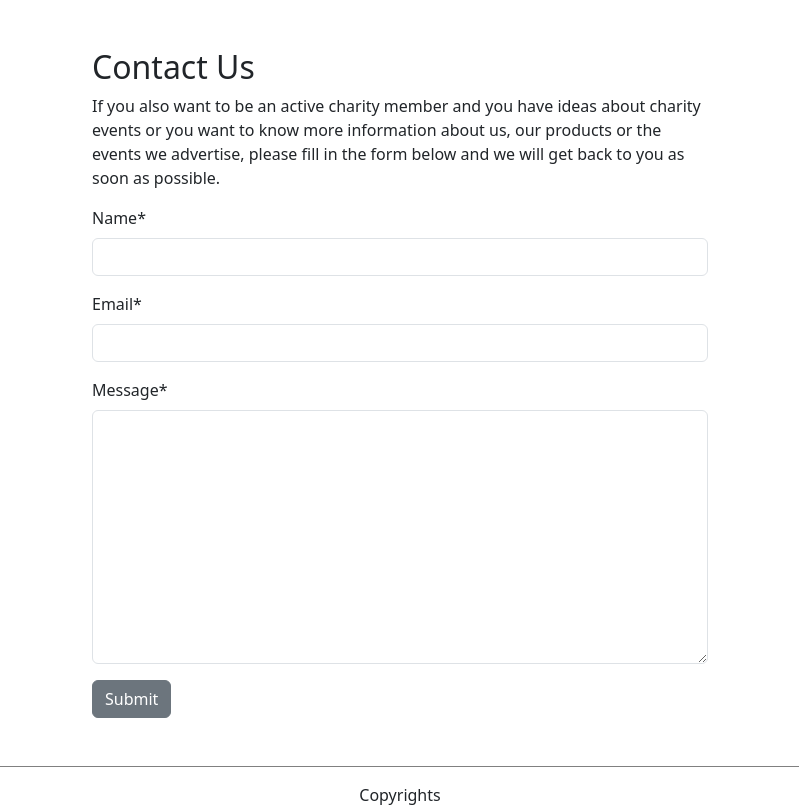
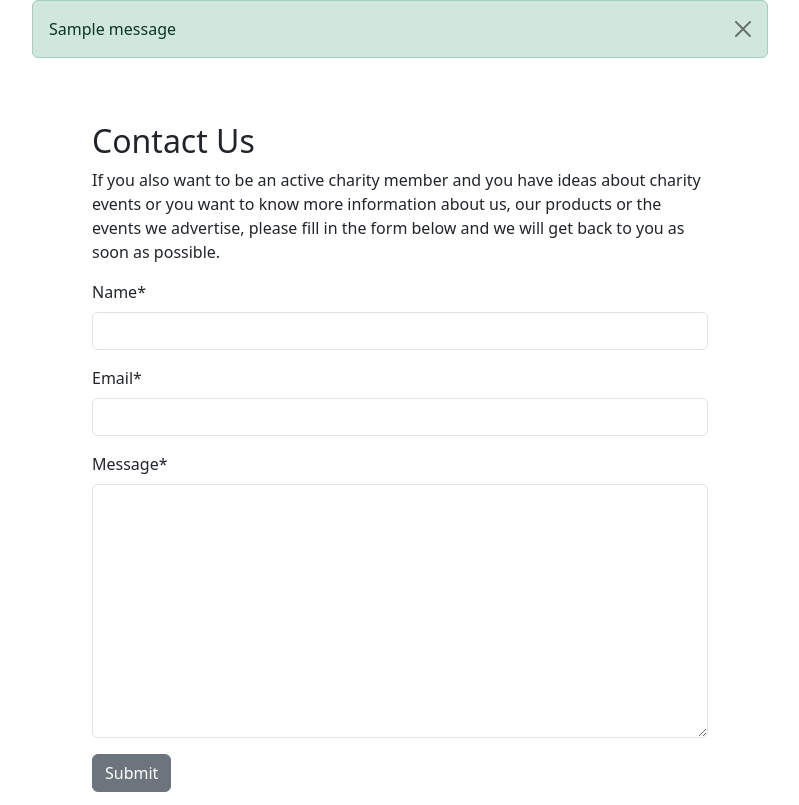
Before and after one commit to parides55/charity_shop, a Django app: page /our-story/contact-us/ in a window 1280 px wide. Shown: the part 73-878 px from the top of the page, without its empty margins (240-1039 px from the left). Run offline with Django 5.2, Linux system fonts and the light colour scheme; tables that the repository leaves empty hold one stand-in row (values such as "Sample post"); one stand-in notice (Sample message) is shown; some libraries are stand-ins or nearby versions.

Commit message:
add function to send message to the admin using the contact us form and display a message to the user using django messages

```diff
--- a/our_story/views.py
+++ b/our_story/views.py
@@ -1,6 +1,6 @@
 from django.shortcuts import render, get_object_or_404, reverse
 from django.views import generic
-from django.http import HttpResponse
+from django.contrib import messages
 from .models import OurStory, ContactUs
 from .forms import ContactUsForm
 
@@ -15,6 +15,20 @@ def our_story(request):
         )
 
 def contact_us(request):
+
+    if request.method == 'POST':
+        contact_us_form = ContactUsForm(request.POST)
+        if contact_us_form.is_valid():
+            contact_us_form.save()
+            messages.add_message(
+                request, messages.SUCCESS,
+                "Your message has been sent successfully. We try to get back to you with 2 working days. Thank you!"
+            )
+        else:
+            messages.add_message(
+                request, messages.ERROR,
+                "There was an error sending your message. Please try again."
+            )
     contact_us_form = ContactUsForm()
     return render(
         request,
--- a/templates/base.html
+++ b/templates/base.html
@@ -74,6 +74,22 @@
         </div>
       </nav>
 
+         <!-- displaying Django messages -->
+<div class="container">
+  <div class="row">
+    <div class="col-md-8 offset-md-2">
+      {% for message in messages %}
+      <div class="alert {{ message.tags }} alert-dismissible
+        fade show" id="msg" role="alert">
+        {{ message | safe }}
+        <button type="button" class="btn-close"
+          data-bs-dismiss="alert" aria-label="Close"></button>
+      </div>
+      {% endfor %}
+    </div>
+  </div>
+</div>
+
       <main class="flex-shrink-0 main-bg">
 
         {% block content %}
```
Also changed, not shown: charity_shop/settings.py (+7 -0 lines).
